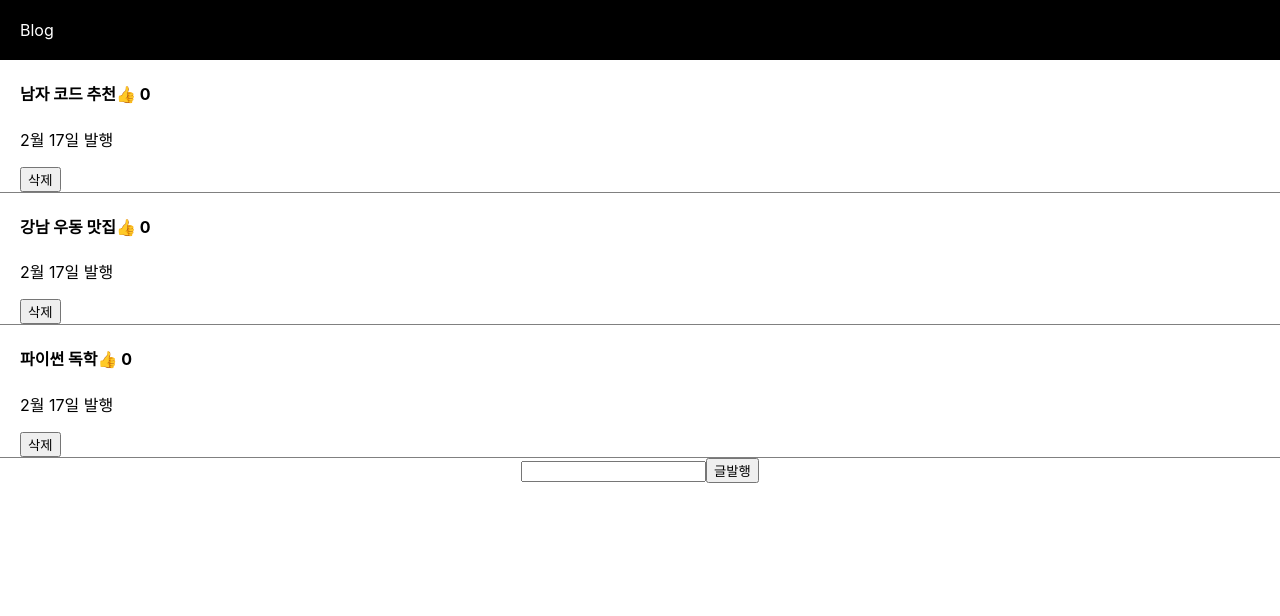
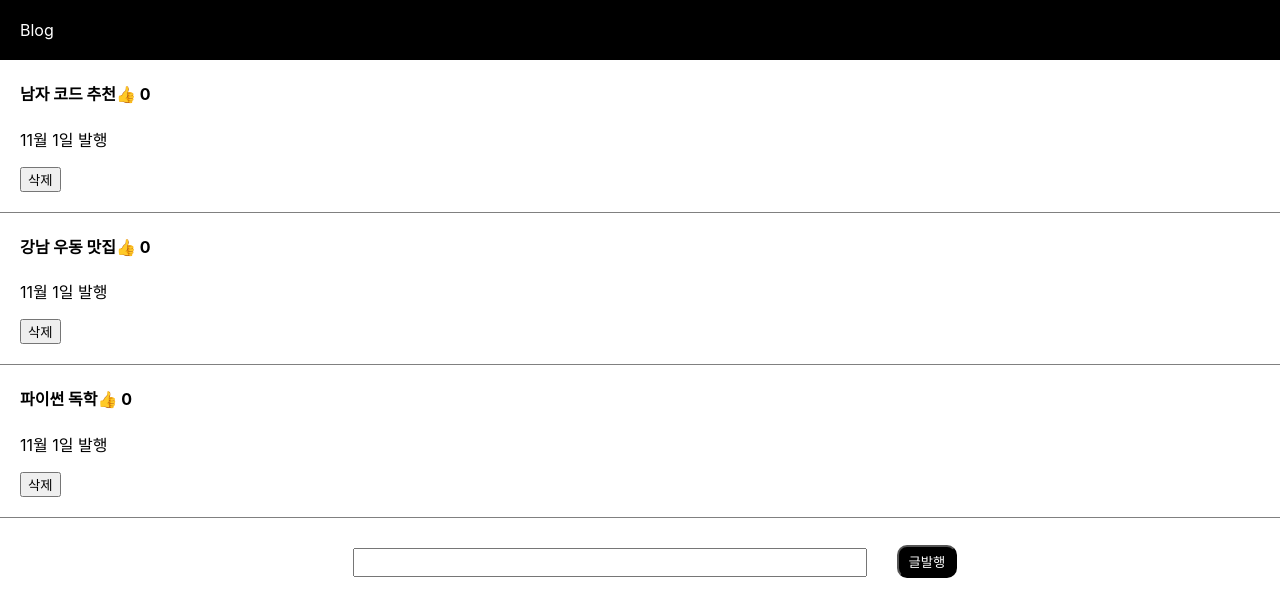
Before and after one commit to Wlfjd/blog_react, a React (Create React App) app: page / in a window 1280 px wide. Shown: the top 616 px of the page. Built offline with nearby package versions, Linux system fonts and the light colour scheme.

Commit message:
스타일 수정

```diff
--- a/src/App.css
+++ b/src/App.css
@@ -25,3 +25,23 @@ div {
 .App{
   text-align: center;
 }
+.input{
+margin:30px;
+padding:5px;
+width:500px;
+
+}
+.button{
+  background-color: black;
+  color:white;
+ border-radius: 10px;
+ padding:5px 10px;
+}
+
+button{
+  margin-bottom:20px;
+}
+
+.input-container{
+text-align: center;
+}
--- a/src/App.js
+++ b/src/App.js
@@ -9,6 +9,10 @@ function App() {
   let [value,setValue]=useState(null)
   let [like,setLike]= useState(new Array(title.length).fill(0))
   let [inputValue, setInputValue]=useState('')
+  const currentDate = new Date(); // 현재 날짜 및 시간을 나타내는 Date 객체 생성
+
+  const month = currentDate.getMonth() + 1; // 현재 월 (0부터 시작하므로 +1)
+  const day = currentDate.getDate(); // 현재 일
 
   return (
   <div className="App">
@@ -29,7 +33,7 @@ function App() {
             setLike(copy)
            }}>👍</span> {like[i]}
           </h4>
-          <p>2월 17일 발행</p>
+          <p>{month}월 {day}일 발행</p>
           <button onClick={()=>{
             let copy=[...title]
             copy.splice(i,1)
@@ -40,28 +44,33 @@ function App() {
           value={value}
           title={title}
           color={'lightblue'}
-          onChange={setTitle}/>
+          onChange={setTitle}
+          month={month}
+          day={day}/>
           )}
         </div>
       ))}
+      <div className='input- container'>
+      <input value={inputValue} onChange={(e)=>setInputValue(e.target.value)} className='input'></input>
+          <button className="button"
+                  onClick={()=> {
+                    let copy=[...title]
+                    copy.push(inputValue)
+                    setTitle(copy)
+                    setInputValue('')
+                    setLike([...like,0])
+                  }}>글발행</button>
+      </div>
 
-    <input value={inputValue} onChange={(e)=>setInputValue(e.target.value)}></input>
-    <button onClick={()=> {
-      let copy=[...title]
-      copy.push(inputValue)
-      setTitle(copy)
-      setInputValue('')
-      setLike([...like,0])
-    }}>글발행</button>
   </div>
   );
 }
 
-function Modal({value, color,onChange,title}){
+function Modal({value, color,onChange,title,month,day}){
   return(
       <div className="modal" style={{background: color}}>
         <h4>{title[value]}</h4>
-        <p>날짜</p>
+        <p>{month}월 {day}일 발행</p>
         <p>상세내용</p>
         <button onClick={()=>{
           let copy=[...title]
```
